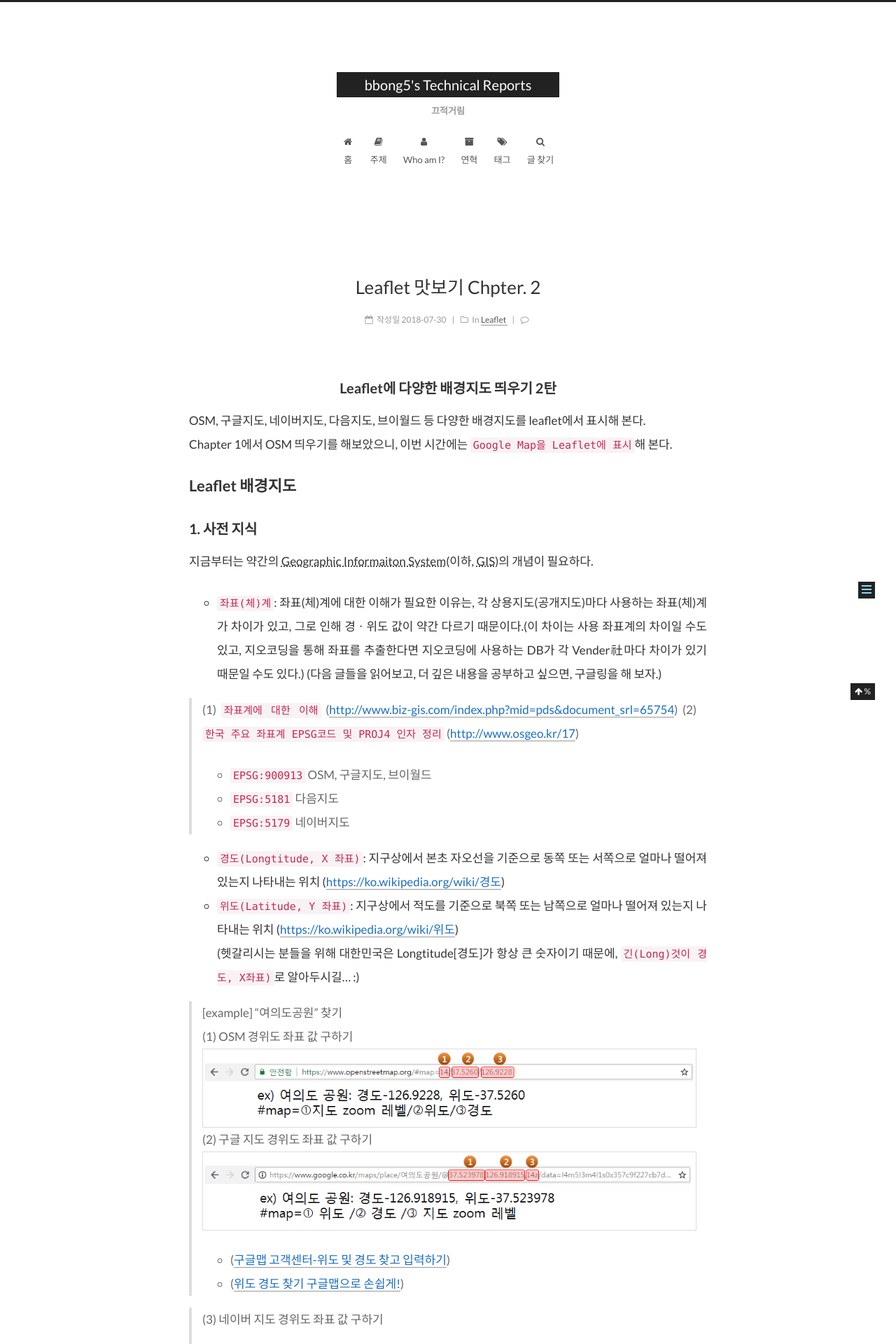
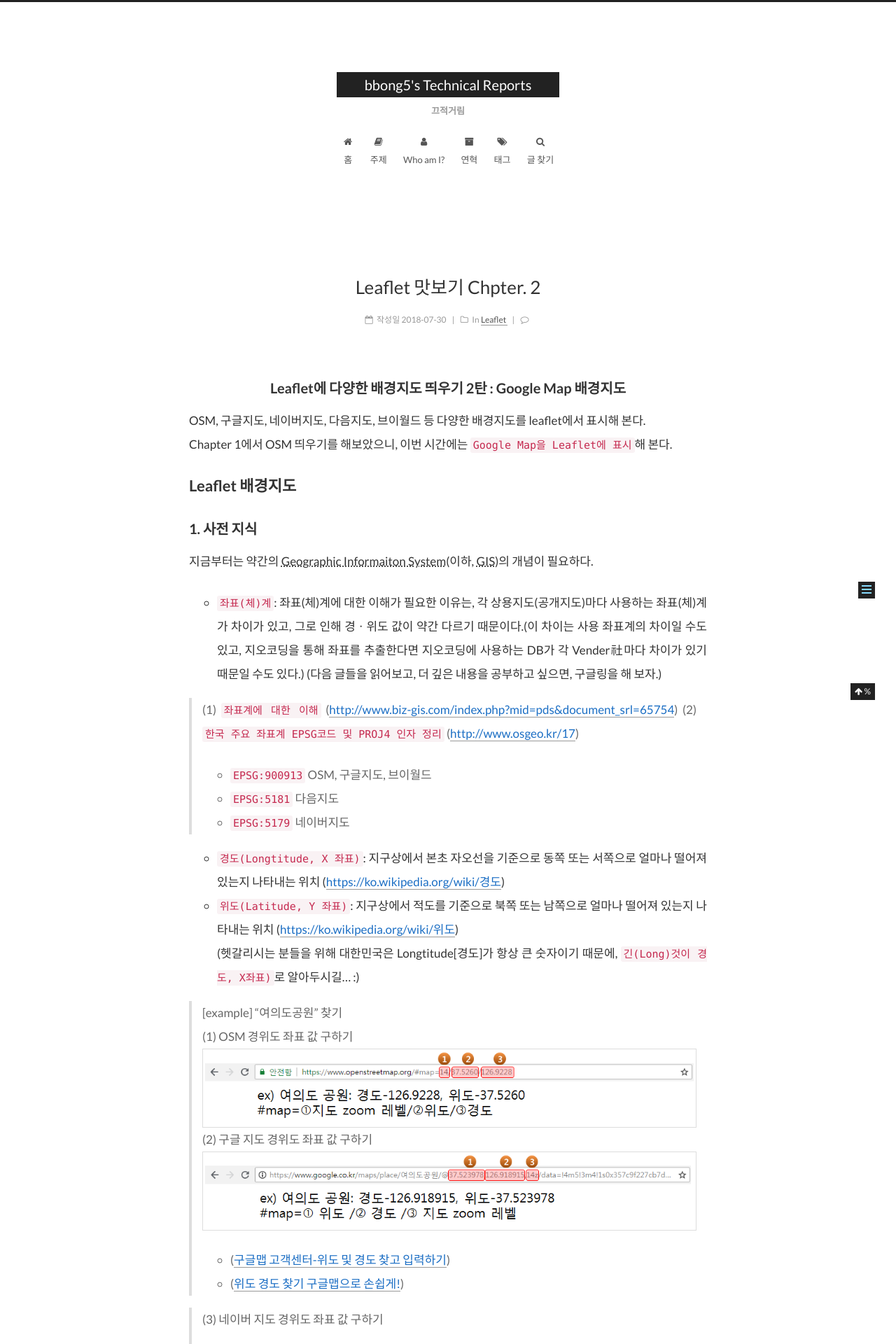
Before and after one commit to bbong95/bbong95.github.io, a Jekyll site: the page built from _posts/2018-07-30-Leaflet 맛보기 2탄.markdown, in a window 1280 px wide. Shown: the top 1920 px of the page at 70% size. Built offline with Jekyll 4.4.1, drawn with Linux system fonts in a browser that asks for light colours; emoji names are drawn with the system emoji font; some web fonts are replaced; comment, search, counter and statistics services are not loaded.

Commit message:
머리글 수정

```diff
--- a/_posts/2018-07-25-Leaflet 맛보기.markdown
+++ b/_posts/2018-07-25-Leaflet 맛보기.markdown
@@ -13,7 +13,7 @@ tags:
 img:
 author: bbong5
 ---
-**Leaflet에 다양한 배경지도 띄우기 1탄**{: style="display:inherit;text-align:center;"}
+**Leaflet에 다양한 배경지도 띄우기 1탄 : OSM 배경지도**{: style="display:inherit;text-align:center;"}
 ---
 OSM, 구글지도, 네이버지도, 다음지도, 브이월드 등 다양한 배경지도를 leaflet에서 표시해 본다.<br/>
 이번 시간에는 간단하게 `OSM을 leaflet에 표시`하도록 한다.
--- a/_posts/2018-07-30-Leaflet 맛보기 2탄.markdown
+++ b/_posts/2018-07-30-Leaflet 맛보기 2탄.markdown
@@ -15,7 +15,7 @@ tags:
 img:
 author: bbong5
 ---
-**Leaflet에 다양한 배경지도 띄우기 2탄**{: style="display:inherit;text-align:center;"}
+**Leaflet에 다양한 배경지도 띄우기 2탄 : Google Map 배경지도**{: style="display:inherit;text-align:center;"}
 ---
 OSM, 구글지도, 네이버지도, 다음지도, 브이월드 등 다양한 배경지도를 leaflet에서 표시해 본다.<br/>
 Chapter 1에서 OSM 띄우기를 해보았으니, 이번 시간에는 `Google Map을 Leaflet에 표시`해 본다.
```
